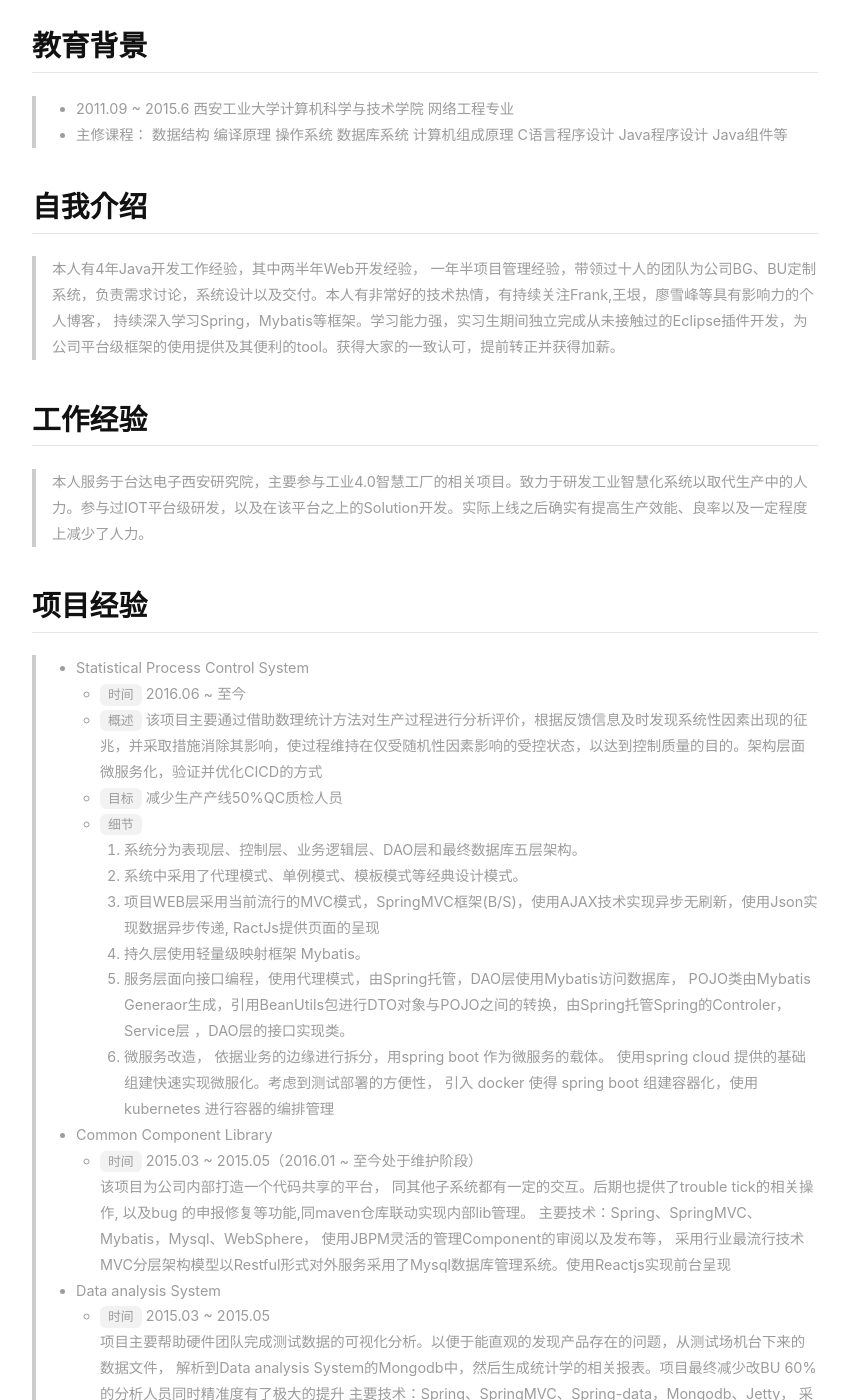
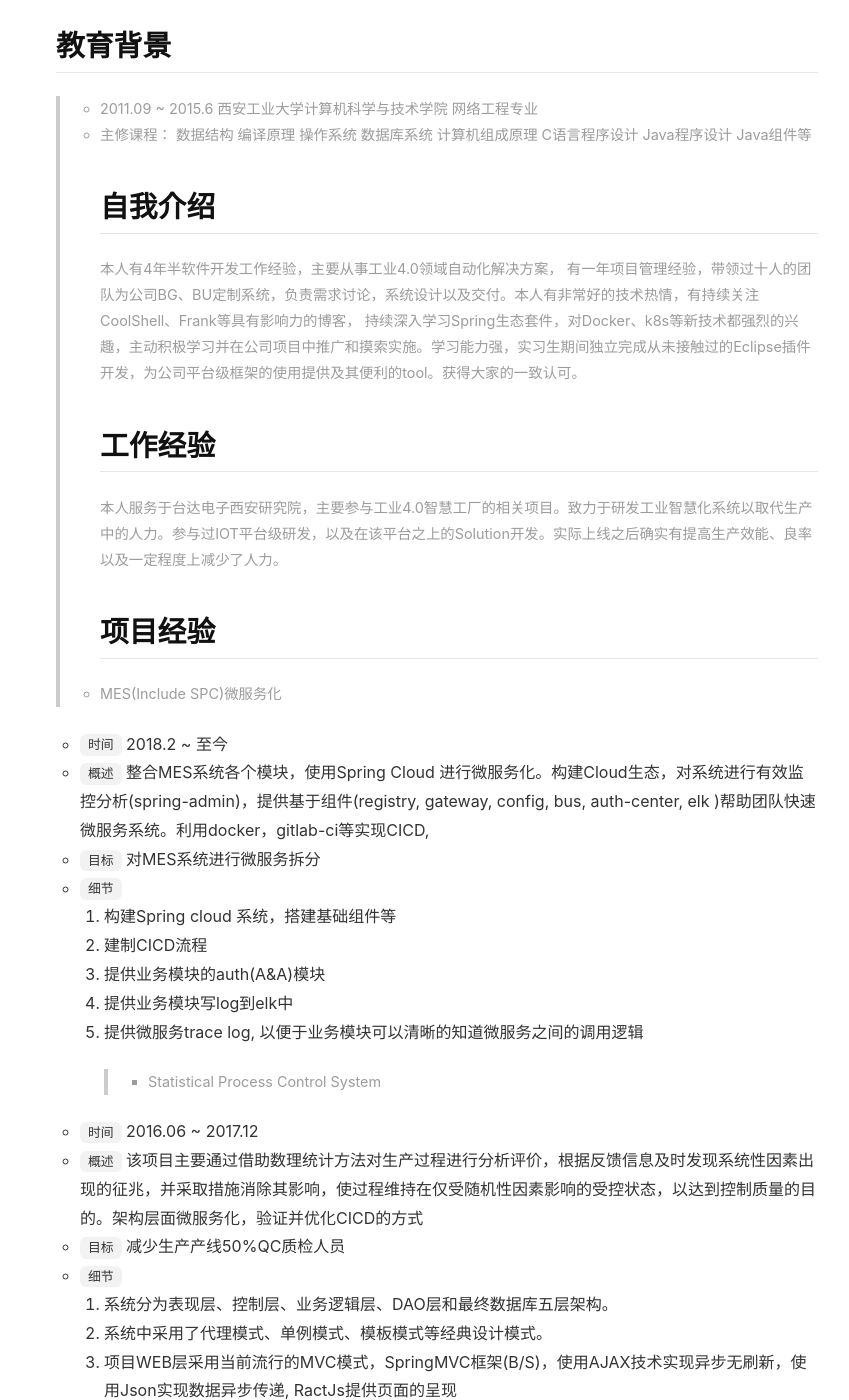
Before and after one commit to jieVI/jievi.github.io, a Jekyll site: the page built from resume.md, in a window 1280 px wide and 1400 px high, scrolled down 408 px. Shown: the whole window, without its empty margins (215-1064 px from the left). Built offline with Jekyll 4.4.1, drawn with Linux system fonts in a browser that asks for light colours; nearby versions of some CDN libraries; our own code applies the rules of GitHub Pages for plain Markdown files; some of the changed text lies outside the part shown.

Commit message:
Update resume.md

```diff
--- a/resume.md
+++ b/resume.md
@@ -4,20 +4,26 @@
 - 邮箱： lj_soft@126.com
 - 所在地： 西安
 - 手机号： 18729091227
-
 ## 教育背景
 > * 2011.09 ~ 2015.6 西安工业大学计算机科学与技术学院 网络工程专业
 > * 主修课程： 数据结构 编译原理 操作系统 数据库系统 计算机组成原理 C语言程序设计 Java程序设计 Java组件等
-
 ## 自我介绍
-> 本人有4年Java开发工作经验，其中两半年Web开发经验， 一年半项目管理经验，带领过十人的团队为公司BG、BU定制系统，负责需求讨论，系统设计以及交付。本人有非常好的技术热情，有持续关注Frank,王垠，廖雪峰等具有影响力的个人博客， 持续深入学习Spring，Mybatis等框架。学习能力强，实习生期间独立完成从未接触过的Eclipse插件开发，为公司平台级框架的使用提供及其便利的tool。获得大家的一致认可，提前转正并获得加薪。
-
+> 本人有4年半软件开发工作经验，主要从事工业4.0领域自动化解决方案， 有一年项目管理经验，带领过十人的团队为公司BG、BU定制系统，负责需求讨论，系统设计以及交付。本人有非常好的技术热情，有持续关注CoolShell、Frank等具有影响力的博客， 持续深入学习Spring生态套件，对Docker、k8s等新技术都强烈的兴趣，主动积极学习并在公司项目中推广和摸索实施。学习能力强，实习生期间独立完成从未接触过的Eclipse插件开发，为公司平台级框架的使用提供及其便利的tool。获得大家的一致认可。
 ## 工作经验
 > 本人服务于台达电子西安研究院，主要参与工业4.0智慧工厂的相关项目。致力于研发工业智慧化系统以取代生产中的人力。参与过IOT平台级研发，以及在该平台之上的Solution开发。实际上线之后确实有提高生产效能、良率以及一定程度上减少了人力。
-
 ## 项目经验
+> - MES(Include SPC)微服务化
+    - `时间` 2018.2 ~ 至今
+    - `概述` 整合MES系统各个模块，使用Spring Cloud 进行微服务化。构建Cloud生态，对系统进行有效监控分析(spring-admin)，提供基于组件(registry, gateway, config, bus, auth-center, elk )帮助团队快速微服务系统。利用docker，gitlab-ci等实现CICD,
+    - `目标` 对MES系统进行微服务拆分
+    - `细节`
+        1. 构建Spring cloud 系统，搭建基础组件等
+        2. 建制CICD流程
+        3. 提供业务模块的auth(A&A)模块
+        4. 提供业务模块写log到elk中
+        5. 提供微服务trace log, 以便于业务模块可以清晰的知道微服务之间的调用逻辑
 > - Statistical Process Control System
-    - `时间` 2016.06 ~ 至今
+    - `时间` 2016.06 ~ 2017.12
     - `概述` 该项目主要通过借助数理统计方法对生产过程进行分析评价，根据反馈信息及时发现系统性因素出现的征兆，并采取措施消除其影响，使过程维持在仅受随机性因素影响的受控状态，以达到控制质量的目的。架构层面微服务化，验证并优化CICD的方式
     - `目标` 减少生产产线50%QC质检人员
     - `细节`
@@ -35,11 +41,9 @@
     - `时间` 2015.03 ~ 2015.05
 项目主要帮助硬件团队完成测试数据的可视化分析。以便于能直观的发现产品存在的问题，从测试场机台下来的数据文件， 解析到Data analysis System的Mongodb中，然后生成统计学的相关报表。项目最终减少改BU 60%的分析人员同时精准度有了极大的提升
 主要技术：Spring、SpringMVC、Spring-data，Mongodb、Jetty， 采用行业最流行技术MVC分层架构模型以Restful形式对外服务,采用了Mongodb数据库管理系统。使用html+css+jquery实现前台， 使用d3.js与mychart.js 实现报表
-
 ## 证书
-* 年度优秀员工（连续两年绩效为A）
+* 年度优秀员工
 * IBM 认证java工程师
-
 ## 技能
 * Java
 * C语言
```
